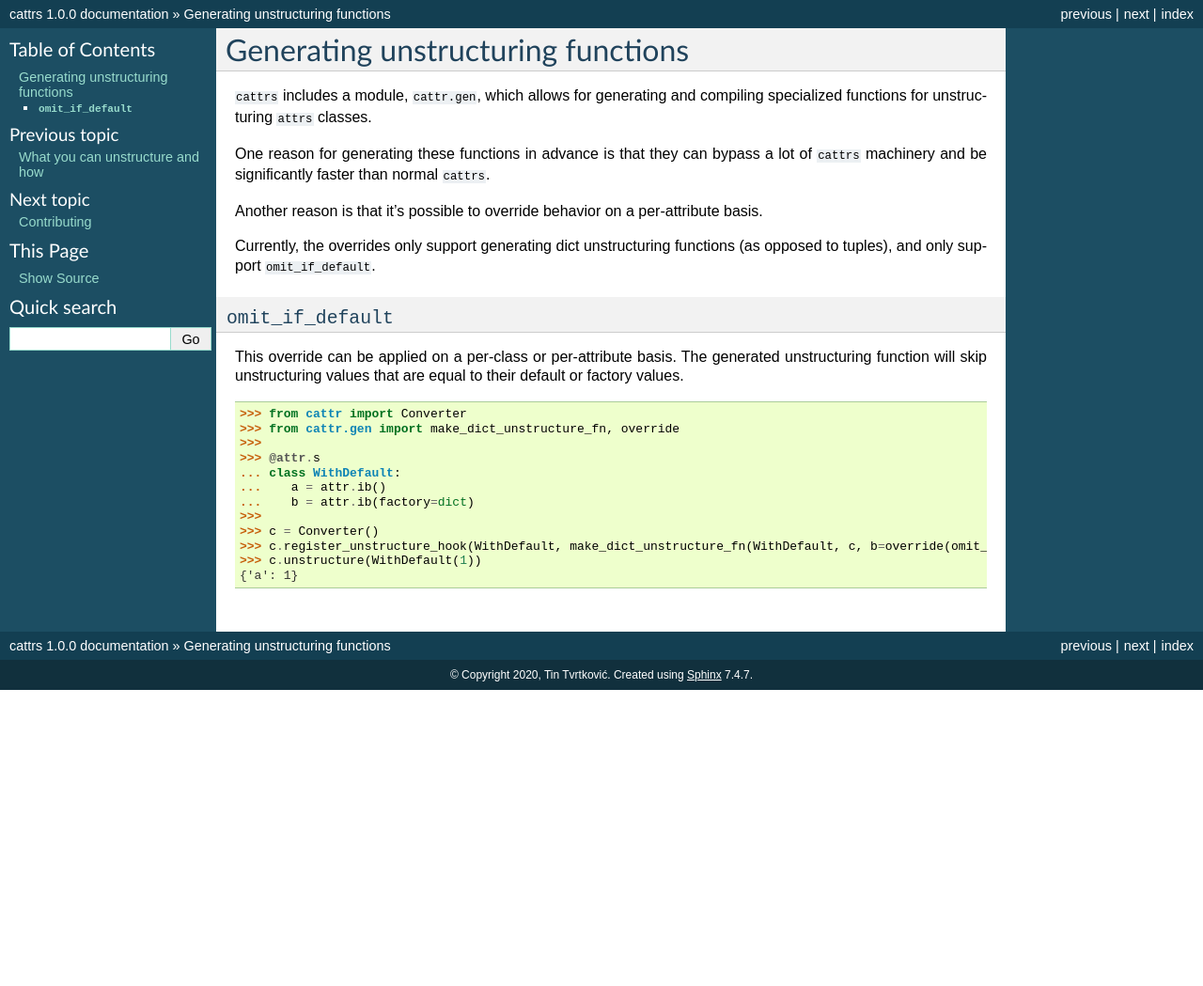
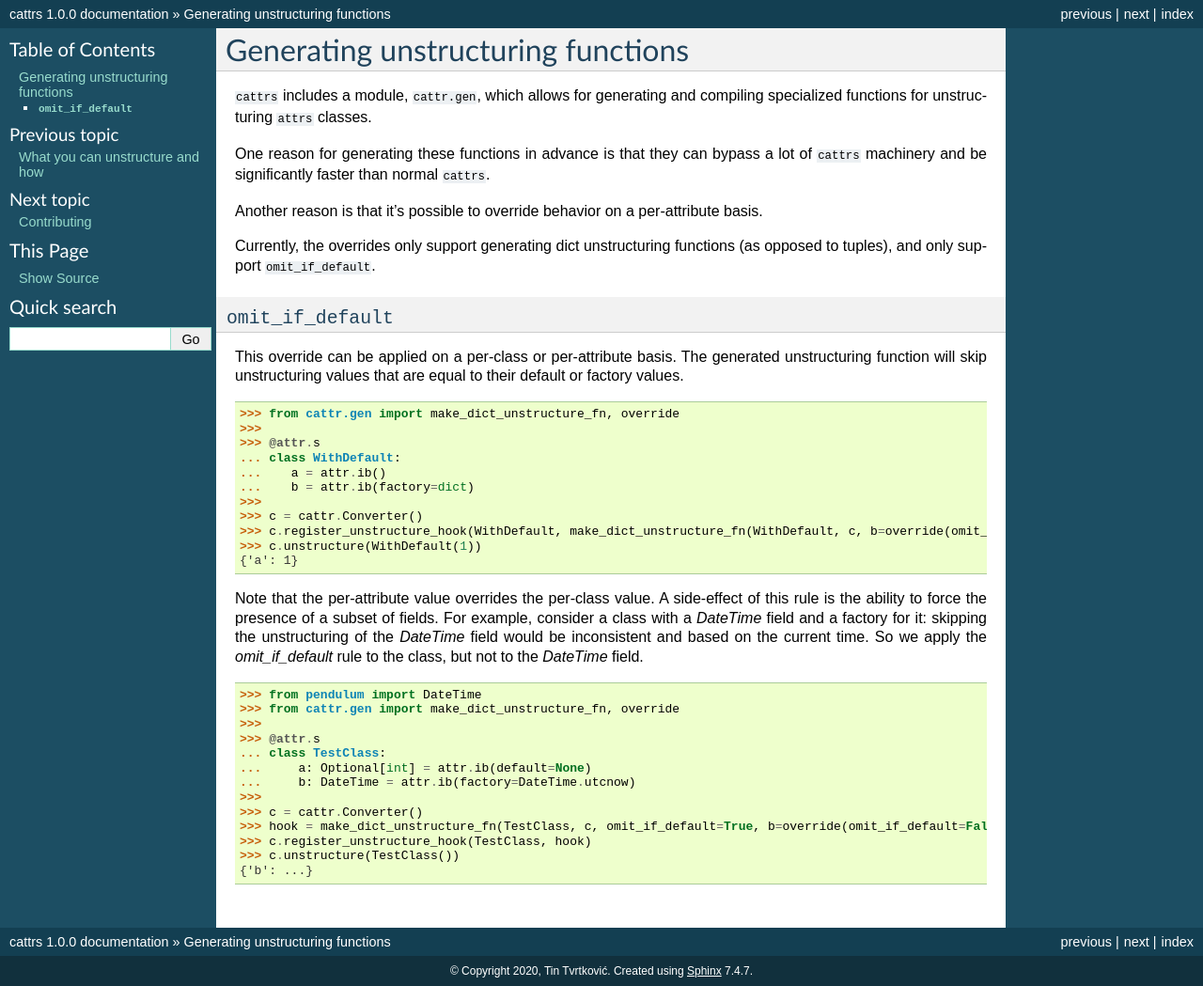
Before and after one commit to busgaidw2/cattrs, a Sphinx documentation site: the page built from docs/generating.rst, in a window 1280 px wide. Shown: the whole page at 94% size. Built offline with Sphinx 7.4.7, drawn with Linux system fonts in a browser that asks for light colours; before the commit the page ends 900 px from its top, so only the background shows below that.

Commit message:
More overriding work

```diff
--- a/docs/generating.rst
+++ b/docs/generating.rst
@@ -30,7 +29,30 @@ default or factory values.
     ...    a = attr.ib()
     ...    b = attr.ib(factory=dict)
     >>>
-    >>> c = Converter()
+    >>> c = cattr.Converter()
     >>> c.register_unstructure_hook(WithDefault, make_dict_unstructure_fn(WithDefault, c, b=override(omit_if_default=True)))
     >>> c.unstructure(WithDefault(1))
     {'a': 1}
+
+Note that the per-attribute value overrides the per-class value. A side-effect
+of this rule is the ability to force the presence of a subset of fields.
+For example, consider a class with a `DateTime` field and a factory for it:
+skipping the unstructuring of the `DateTime` field would be inconsistent and
+based on the current time. So we apply the `omit_if_default` rule to the class,
+but not to the `DateTime` field.
+
+.. doctest::
+
+    >>> from pendulum import DateTime
+    >>> from cattr.gen import make_dict_unstructure_fn, override
+    >>>
+    >>> @attr.s
+    ... class TestClass:
+    ...     a: Optional[int] = attr.ib(default=None)
+    ...     b: DateTime = attr.ib(factory=DateTime.utcnow)
+    >>>
+    >>> c = cattr.Converter()
+    >>> hook = make_dict_unstructure_fn(TestClass, c, omit_if_default=True, b=override(omit_if_default=False))
+    >>> c.register_unstructure_hook(TestClass, hook)
+    >>> c.unstructure(TestClass())
+    {'b': ...}
```
Also changed, not shown: other parts of docs/generating.rst (+0 -1 lines), 4 other files.
